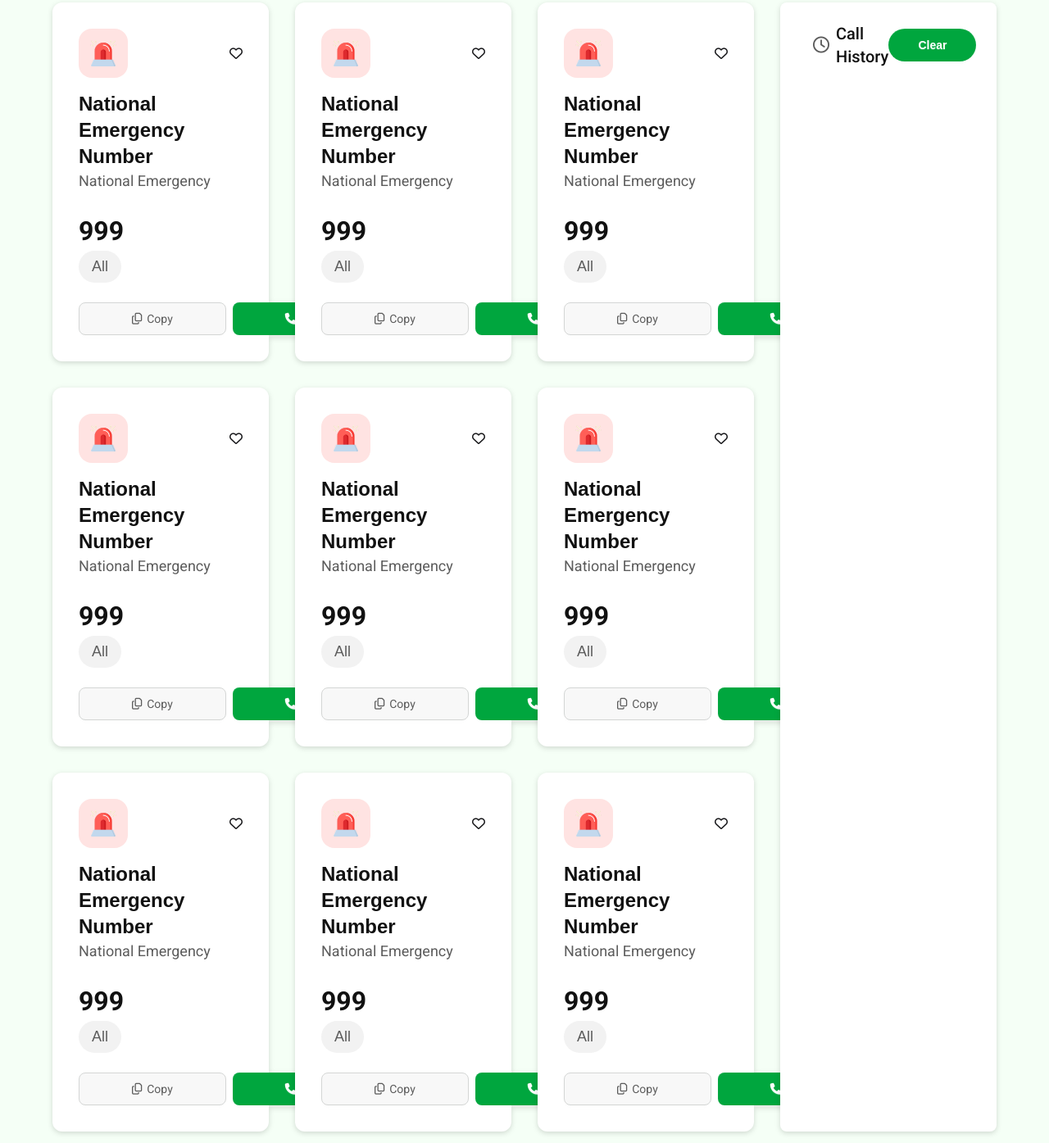
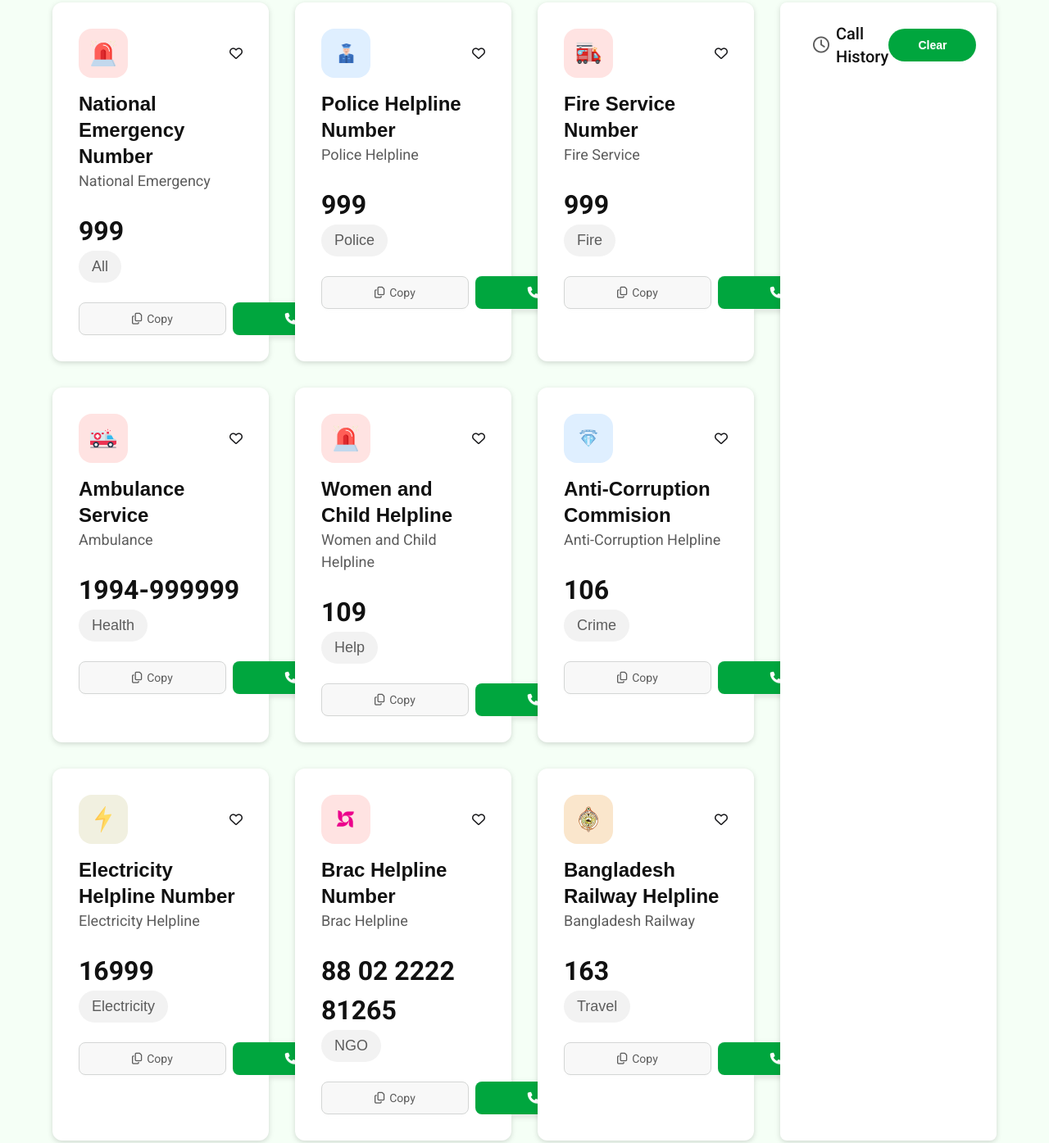
Before and after one commit to samibyte/pha05-emergency-hotline, a website: page index.html in a window 1280 px wide. Shown: the part 393-1788 px from the top of the page at 82% size. Drawn offline with nearby package versions, Linux system fonts and the light colour scheme; a web font is replaced by a local one.

Commit message:
Update card contents

```diff
--- a/index.html
+++ b/index.html
@@ -86,7 +86,7 @@
           id="hotline-card-container"
           class="order-2 col-span-12 grid grid-cols-1 gap-8 sm:order-1 sm:col-span-9 sm:grid-cols-3"
         >
-          <!-- hotline card 1 -->
+          <!-- hotline cards -->
           <div
             class="rounded-xl bg-white p-8 drop-shadow-[0_2px_3px_rgba(0,0,0,0.15)]"
           >
@@ -139,22 +139,20 @@
           >
             <div class="mb-4 flex items-center justify-between">
               <figure
-                class="flex h-[60px] w-[60px] items-center justify-center rounded-2xl bg-[#FFE3E2]"
+                class="flex h-[60px] w-[60px] items-center justify-center rounded-2xl bg-[#DFEFFF]"
               >
-                <img
-                  class="w-8"
-                  src="./assets/emergency.png"
-                  alt="Emergency icon"
-                />
+                <img class="w-8" src="./assets/police.png" alt="Police icon" />
               </figure>
 
               <i class="heart-icon fa-regular fa-heart cursor-pointer"></i>
             </div>
-            <h3 class="service-name color-primary text-2xl font-bold">
-              National Emergency Number
+            <h3 class="service-title color-primary text-2xl font-bold">
+              Police Helpline Number
             </h3>
-            <p class="color-secondary roboto-font mb-6 text-[18px]">
-              National Emergency
+            <p
+              class="service-subtitle color-secondary roboto-font mb-6 text-[18px]"
+            >
+              Police Helpline
             </p>
             <p
               class="service-num roboto-font color-primary text-[32px] font-bold"
@@ -164,7 +162,101 @@
             <p
               class="color-secondary mb-6 inline-block rounded-full bg-[#F2F2F2] px-4 py-1.5 text-[18px]"
             >
-              All
+              Police
+            </p>
+            <div class="flex flex-col gap-2 lg:flex-row">
+              <button
+                class="copy-btn roboto-font btn rounded-[8px] border border-[#D4D6D5] px-16 py-2.5 font-normal text-[#5C5C5C] hover:bg-[#5C5C5C] hover:text-white"
+              >
+                <i class="fa-regular fa-copy"></i> Copy
+              </button>
+              <button
+                class="call-btn roboto-font btn rounded-[8px] border-none bg-[#00A63E] px-16 py-2.5 text-white hover:bg-[#5C5C5C] hover:text-white"
+              >
+                <i class="fa-solid fa-phone"></i> Call
+              </button>
+            </div>
+          </div>
+          <div
+            class="rounded-xl bg-white p-8 drop-shadow-[0_2px_3px_rgba(0,0,0,0.15)]"
+          >
+            <div class="mb-4 flex items-center justify-between">
+              <figure
+                class="flex h-[60px] w-[60px] items-center justify-center rounded-2xl bg-[#FFE3E2]"
+              >
+                <img
+                  class="w-8"
+                  src="./assets/fire-service.png"
+                  alt="Fire service icon"
+                />
+              </figure>
+
+              <i class="heart-icon fa-regular fa-heart cursor-pointer"></i>
+            </div>
+            <h3 class="service-title color-primary text-2xl font-bold">
+              Fire Service Number
+            </h3>
+            <p
+              class="service-subtitle color-secondary roboto-font mb-6 text-[18px]"
+            >
+              Fire Service
+            </p>
+            <p
+              class="service-num roboto-font color-primary text-[32px] font-bold"
+            >
+              999
+            </p>
+            <p
+              class="color-secondary mb-6 inline-block rounded-full bg-[#F2F2F2] px-4 py-1.5 text-[18px]"
+            >
+              Fire
+            </p>
+            <div class="flex flex-col gap-2 lg:flex-row">
+              <button
+                class="copy-btn roboto-font btn rounded-[8px] border border-[#D4D6D5] px-16 py-2.5 font-normal text-[#5C5C5C] hover:bg-[#5C5C5C] hover:text-white"
+              >
+                <i class="fa-regular fa-copy"></i> Copy
+              </button>
+              <button
+                class="call-btn roboto-font btn rounded-[8px] border-none bg-[#00A63E] px-16 py-2.5 text-white hover:bg-[#5C5C5C] hover:text-white"
+              >
+                <i class="fa-solid fa-phone"></i> Call
+              </button>
+            </div>
+          </div>
+          <div
+            class="rounded-xl bg-white p-8 drop-shadow-[0_2px_3px_rgba(0,0,0,0.15)]"
+          >
+            <div class="mb-4 flex items-center justify-between">
+              <figure
+                class="flex h-[60px] w-[60px] items-center justify-center rounded-2xl bg-[#FFE3E2]"
+              >
+                <img
+                  class="w-8"
+                  src="./assets/ambulance.png"
+                  alt="Ambulance icon"
+                />
+              </figure>
+
+              <i class="heart-icon fa-regular fa-heart cursor-pointer"></i>
+            </div>
+            <h3 class="service-title color-primary text-2xl font-bold">
+              Ambulance Service
+            </h3>
+            <p
+              class="service-subtitle color-secondary roboto-font mb-6 text-[18px]"
+            >
+              Ambulance
+            </p>
+            <p
+              class="service-num roboto-font color-primary text-[32px] font-bold"
+            >
+              1994-999999
+            </p>
+            <p
+              class="color-secondary mb-6 inline-block rounded-full bg-[#F2F2F2] px-4 py-1.5 text-[18px]"
+            >
+              Health
             </p>
             <div class="flex flex-col gap-2 lg:flex-row">
               <button
@@ -195,21 +287,113 @@
 
               <i class="heart-icon fa-regular fa-heart cursor-pointer"></i>
             </div>
-            <h3 class="service-name color-primary text-2xl font-bold">
-              National Emergency Number
+            <h3 class="service-title color-primary text-2xl font-bold">
+              Women and Child Helpline
             </h3>
-            <p class="color-secondary roboto-font mb-6 text-[18px]">
-              National Emergency
+            <p
+              class="service-subtitle color-secondary roboto-font mb-6 text-[18px]"
+            >
+              Women and Child Helpline
             </p>
             <p
               class="service-num roboto-font color-primary text-[32px] font-bold"
             >
-              999
+              109
             </p>
             <p
               class="color-secondary mb-6 inline-block rounded-full bg-[#F2F2F2] px-4 py-1.5 text-[18px]"
             >
-              All
+              Help
+            </p>
+            <div class="flex flex-col gap-2 lg:flex-row">
+              <button
+                class="copy-btn roboto-font btn rounded-[8px] border border-[#D4D6D5] px-16 py-2.5 font-normal text-[#5C5C5C] hover:bg-[#5C5C5C] hover:text-white"
+              >
+                <i class="fa-regular fa-copy"></i> Copy
+              </button>
+              <button
+                class="call-btn roboto-font btn rounded-[8px] border-none bg-[#00A63E] px-16 py-2.5 text-white hover:bg-[#5C5C5C] hover:text-white"
+              >
+                <i class="fa-solid fa-phone"></i> Call
+              </button>
+            </div>
+          </div>
+          <div
+            class="rounded-xl bg-white p-8 drop-shadow-[0_2px_3px_rgba(0,0,0,0.15)]"
+          >
+            <div class="mb-4 flex items-center justify-between">
+              <figure
+                class="flex h-[60px] w-[60px] items-center justify-center rounded-2xl bg-[#DFEFFF]"
+              >
+                <img class="w-8" src="./assets/dudok.png" alt="Dudok icon" />
+              </figure>
+
+              <i class="heart-icon fa-regular fa-heart cursor-pointer"></i>
+            </div>
+            <h3 class="service-title color-primary text-2xl font-bold">
+              Anti-Corruption Commision
+            </h3>
+            <p
+              class="service-subtitle color-secondary roboto-font mb-6 text-[18px]"
+            >
+              Anti-Corruption Helpline
+            </p>
+            <p
+              class="service-num roboto-font color-primary text-[32px] font-bold"
+            >
+              106
+            </p>
+            <p
+              class="color-secondary mb-6 inline-block rounded-full bg-[#F2F2F2] px-4 py-1.5 text-[18px]"
+            >
+              Crime
+            </p>
+            <div class="flex flex-col gap-2 lg:flex-row">
+              <button
+                class="copy-btn roboto-font btn rounded-[8px] border border-[#D4D6D5] px-16 py-2.5 font-normal text-[#5C5C5C] hover:bg-[#5C5C5C] hover:text-white"
+              >
+                <i class="fa-regular fa-copy"></i> Copy
+              </button>
+              <button
+                class="call-btn roboto-font btn rounded-[8px] border-none bg-[#00A63E] px-16 py-2.5 text-white hover:bg-[#5C5C5C] hover:text-white"
+              >
+                <i class="fa-solid fa-phone"></i> Call
+              </button>
+            </div>
+          </div>
+          <div
+            class="rounded-xl bg-white p-8 drop-shadow-[0_2px_3px_rgba(0,0,0,0.15)]"
+          >
+            <div class="mb-4 flex items-center justify-between">
+              <figure
+                class="flex h-[60px] w-[60px] items-center justify-center rounded-2xl bg-[#f1f0e0]"
+              >
+                <img
+                  class="w-8"
+                  src="./assets/lightning.png"
+                  alt="Electricity icon"
+                />
+              </figure>
+
+              <i class="heart-icon fa-regular fa-heart cursor-pointer"></i>
+            </div>
+            <h3 class="service-title color-primary text-2xl font-bold">
+              Electricity Helpline Number
+            </h3>
+            <p
+              class="service-subtitle color-secondary roboto-font mb-6 text-[18px]"
+            >
+              Electricity Helpline
+            </p>
+            <p
+              class="service-num roboto-font color-primary text-[32px] font-bold"
+            >
+              16999
+            </p>
+            <p
+              class="color-secondary mb-6 inline-block rounded-full bg-[#F2F2F2] px-4 py-1.5 text-[18px]"
+            >
+              Electricity
             </p>
             <div class="flex flex-col gap-2 lg:flex-row">
               <button
@@ -231,30 +415,28 @@
               <figure
                 class="flex h-[60px] w-[60px] items-center justify-center rounded-2xl bg-[#FFE3E2]"
               >
-                <img
-                  class="w-8"
-                  src="./assets/emergency.png"
-                  alt="Emergency icon"
-                />
+                <img class="w-8" src="./assets/brac.png" alt="Brac icon" />
               </figure>
 
               <i class="heart-icon fa-regular fa-heart cursor-pointer"></i>
             </div>
-            <h3 class="service-name color-primary text-2xl font-bold">
-              National Emergency Number
+            <h3 class="service-title color-primary text-2xl font-bold">
+              Brac Helpline Number
             </h3>
-            <p class="color-secondary roboto-font mb-6 text-[18px]">
-              National Emergency
+            <p
+              class="service-subtitle color-secondary roboto-font mb-6 text-[18px]"
+            >
+              Brac Helpline
             </p>
             <p
               class="service-num roboto-font color-primary text-[32px] font-bold"
             >
-              999
+              88 02 2222 81265
             </p>
             <p
               class="color-secondary mb-6 inline-block rounded-full bg-[#F2F2F2] px-4 py-1.5 text-[18px]"
             >
-              All
+              NGO
             </p>
             <div class="flex flex-col gap-2 lg:flex-row">
               <button
@@ -274,212 +456,34 @@
           >
             <div class="mb-4 flex items-center justify-between">
               <figure
-                class="flex h-[60px] w-[60px] items-center justify-center rounded-2xl bg-[#FFE3E2]"
+                class="flex h-[60px] w-[60px] items-center justify-center rounded-2xl bg-[#fae6cc]"
               >
                 <img
                   class="w-8"
-                  src="./assets/emergency.png"
-                  alt="Emergency icon"
+                  src="./assets/Bangladesh-Railway.png"
+                  alt="Bangladesh Railway icon"
                 />
               </figure>
 
               <i class="heart-icon fa-regular fa-heart cursor-pointer"></i>
             </div>
-            <h3 class="service-name color-primary text-2xl font-bold">
-              National Emergency Number
+            <h3 class="service-title color-primary text-2xl font-bold">
+              Bangladesh Railway Helpline
             </h3>
-            <p class="color-secondary roboto-font mb-6 text-[18px]">
-              National Emergency
+            <p
+              class="service-subtitle color-secondary roboto-font mb-6 text-[18px]"
+            >
+              Bangladesh Railway
             </p>
             <p
               class="service-num roboto-font color-primary text-[32px] font-bold"
             >
-              999
+              163
             </p>
             <p
               class="color-secondary mb-6 inline-block rounded-full bg-[#F2F2F2] px-4 py-1.5 text-[18px]"
             >
-              All
-            </p>
-            <div class="flex flex-col gap-2 lg:flex-row">
-              <button
-                class="copy-btn roboto-font btn rounded-[8px] border border-[#D4D6D5] px-16 py-2.5 font-normal text-[#5C5C5C] hover:bg-[#5C5C5C] hover:text-white"
-              >
-                <i class="fa-regular fa-copy"></i> Copy
-              </button>
-              <button
-                class="call-btn roboto-font btn rounded-[8px] border-none bg-[#00A63E] px-16 py-2.5 text-white hover:bg-[#5C5C5C] hover:text-white"
-              >
-                <i class="fa-solid fa-phone"></i> Call
-              </button>
-            </div>
-          </div>
-          <div
-            class="rounded-xl bg-white p-8 drop-shadow-[0_2px_3px_rgba(0,0,0,0.15)]"
-          >
-            <div class="mb-4 flex items-center justify-between">
-              <figure
-                class="flex h-[60px] w-[60px] items-center justify-center rounded-2xl bg-[#FFE3E2]"
-              >
-                <img
-                  class="w-8"
-                  src="./assets/emergency.png"
-                  alt="Emergency icon"
-                />
-              </figure>
-
-              <i class="heart-icon fa-regular fa-heart cursor-pointer"></i>
-            </div>
-            <h3 class="service-name color-primary text-2xl font-bold">
-              National Emergency Number
-            </h3>
-            <p class="color-secondary roboto-font mb-6 text-[18px]">
-              National Emergency
-            </p>
-            <p
-              class="service-num roboto-font color-primary text-[32px] font-bold"
-            >
-              999
-            </p>
-            <p
-              class="color-secondary mb-6 inline-block rounded-full bg-[#F2F2F2] px-4 py-1.5 text-[18px]"
-            >
-              All
-            </p>
-            <div class="flex flex-col gap-2 lg:flex-row">
-              <button
-                class="copy-btn roboto-font btn rounded-[8px] border border-[#D4D6D5] px-16 py-2.5 font-normal text-[#5C5C5C] hover:bg-[#5C5C5C] hover:text-white"
-              >
-                <i class="fa-regular fa-copy"></i> Copy
-              </button>
-              <button
-                class="call-btn roboto-font btn rounded-[8px] border-none bg-[#00A63E] px-16 py-2.5 text-white hover:bg-[#5C5C5C] hover:text-white"
-              >
-                <i class="fa-solid fa-phone"></i> Call
-              </button>
-            </div>
-          </div>
-          <div
-            class="rounded-xl bg-white p-8 drop-shadow-[0_2px_3px_rgba(0,0,0,0.15)]"
-          >
-            <div class="mb-4 flex items-center justify-between">
-              <figure
-                class="flex h-[60px] w-[60px] items-center justify-center rounded-2xl bg-[#FFE3E2]"
-              >
-                <img
-                  class="w-8"
-                  src="./assets/emergency.png"
-                  alt="Emergency icon"
-                />
-              </figure>
-
-              <i class="heart-icon fa-regular fa-heart cursor-pointer"></i>
-            </div>
-            <h3 class="service-name color-primary text-2xl font-bold">
-              National Emergency Number
-            </h3>
-            <p class="color-secondary roboto-font mb-6 text-[18px]">
-              National Emergency
-            </p>
-            <p
-              class="service-num roboto-font color-primary text-[32px] font-bold"
-            >
-              999
-            </p>
-            <p
-              class="color-secondary mb-6 inline-block rounded-full bg-[#F2F2F2] px-4 py-1.5 text-[18px]"
-            >
-              All
-            </p>
-            <div class="flex flex-col gap-2 lg:flex-row">
-              <button
-                class="copy-btn roboto-font btn rounded-[8px] border border-[#D4D6D5] px-16 py-2.5 font-normal text-[#5C5C5C] hover:bg-[#5C5C5C] hover:text-white"
-              >
-                <i class="fa-regular fa-copy"></i> Copy
-              </button>
-              <button
-                class="call-btn roboto-font btn rounded-[8px] border-none bg-[#00A63E] px-16 py-2.5 text-white hover:bg-[#5C5C5C] hover:text-white"
-              >
-                <i class="fa-solid fa-phone"></i> Call
-              </button>
-            </div>
-          </div>
-          <div
-            class="rounded-xl bg-white p-8 drop-shadow-[0_2px_3px_rgba(0,0,0,0.15)]"
-          >
-            <div class="mb-4 flex items-center justify-between">
-              <figure
-                class="flex h-[60px] w-[60px] items-center justify-center rounded-2xl bg-[#FFE3E2]"
-              >
-                <img
-                  class="w-8"
-                  src="./assets/emergency.png"
-                  alt="Emergency icon"
-                />
-              </figure>
-
-              <i class="heart-icon fa-regular fa-heart cursor-pointer"></i>
-            </div>
-            <h3 class="service-name color-primary text-2xl font-bold">
-              National Emergency Number
-            </h3>
-            <p class="color-secondary roboto-font mb-6 text-[18px]">
-              National Emergency
-            </p>
-            <p
-              class="service-num roboto-font color-primary text-[32px] font-bold"
-            >
-              999
-            </p>
-            <p
-              class="color-secondary mb-6 inline-block rounded-full bg-[#F2F2F2] px-4 py-1.5 text-[18px]"
-            >
-              All
-            </p>
-            <div class="flex flex-col gap-2 lg:flex-row">
-              <button
-                class="copy-btn roboto-font btn rounded-[8px] border border-[#D4D6D5] px-16 py-2.5 font-normal text-[#5C5C5C] hover:bg-[#5C5C5C] hover:text-white"
-              >
-                <i class="fa-regular fa-copy"></i> Copy
-              </button>
-              <button
-                class="call-btn roboto-font btn rounded-[8px] border-none bg-[#00A63E] px-16 py-2.5 text-white hover:bg-[#5C5C5C] hover:text-white"
-              >
-                <i class="fa-solid fa-phone"></i> Call
-              </button>
-            </div>
-          </div>
-          <div
-            class="rounded-xl bg-white p-8 drop-shadow-[0_2px_3px_rgba(0,0,0,0.15)]"
-          >
-            <div class="mb-4 flex items-center justify-between">
-              <figure
-                class="flex h-[60px] w-[60px] items-center justify-center rounded-2xl bg-[#FFE3E2]"
-              >
-                <img
-                  class="w-8"
-                  src="./assets/emergency.png"
-                  alt="Emergency icon"
-                />
-              </figure>
-
-              <i class="heart-icon fa-regular fa-heart cursor-pointer"></i>
-            </div>
-            <h3 class="service-name color-primary text-2xl font-bold">
-              National Emergency Number
-            </h3>
-            <p class="color-secondary roboto-font mb-6 text-[18px]">
-              National Emergency
-            </p>
-            <p
-              class="service-num roboto-font color-primary text-[32px] font-bold"
-            >
-              999
-            </p>
-            <p
-              class="color-secondary mb-6 inline-block rounded-full bg-[#F2F2F2] px-4 py-1.5 text-[18px]"
-            >
-              All
+              Travel
             </p>
             <div class="flex flex-col gap-2 lg:flex-row">
               <button
```
Also changed, not shown: assets/dudok.png (added), assets/lightning.png (added).
